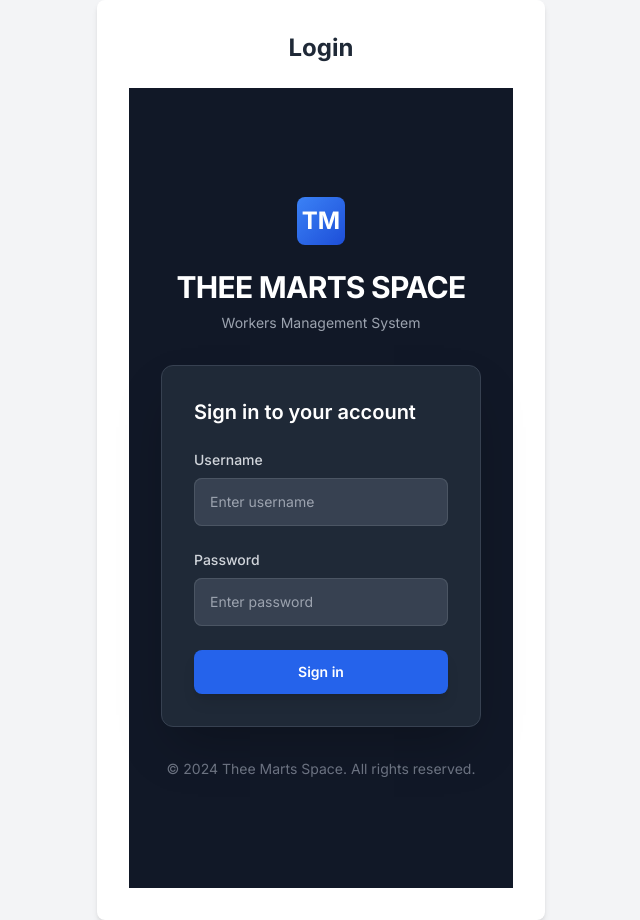
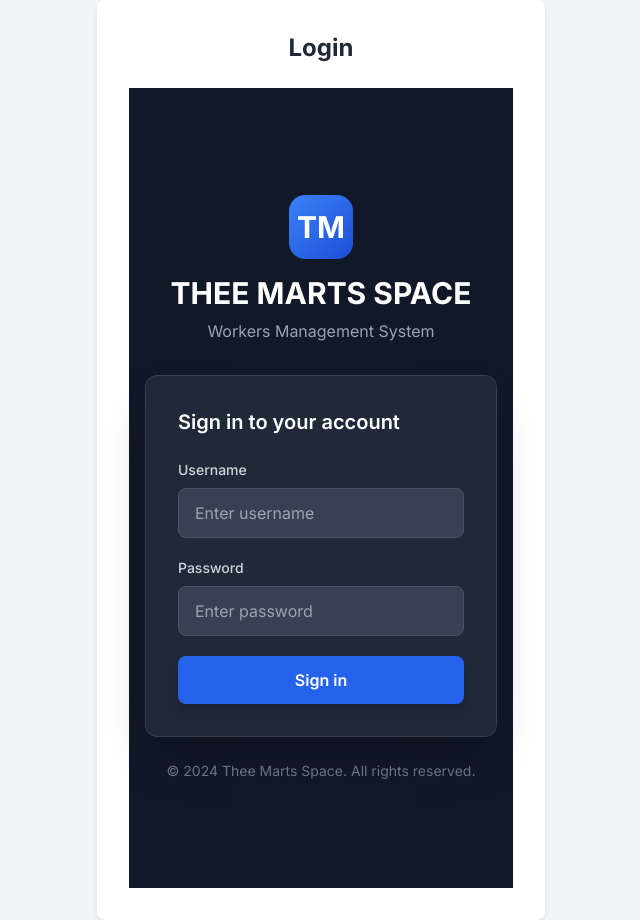
Before and after one commit to charleschyna/Workersmanagementsystem, a Next.js app in the folder workers-system/: page /login in a window 1280 px wide. Shown: the whole page, without its empty margins (319-959 px from the left). Built offline with nearby package versions, Linux system fonts and the light colour scheme.

Commit message:
Clean, simple login page

```diff
--- a/workers-system/src/components/LoginForm.tsx
+++ b/workers-system/src/components/LoginForm.tsx
@@ -34,32 +34,28 @@ export default function LoginForm() {
     }
 
     return (
-        <div className="flex min-h-screen items-center justify-center bg-gray-900 px-4 sm:px-6 lg:px-8">
-            <div className="w-full max-w-md space-y-8">
-                <div className="text-center">
-                    <div className="inline-flex items-center justify-center space-x-3 mb-6">
-                        <div className="w-12 h-12 bg-gradient-to-br from-blue-500 to-blue-700 rounded-lg flex items-center justify-center">
-                            <span className="text-2xl font-bold text-white">TM</span>
+        <div className="min-h-screen bg-gray-900 flex items-center justify-center p-4">
+            <div className="w-full max-w-md">
+                {/* Logo and Title */}
+                <div className="text-center mb-8">
+                    <div className="inline-flex items-center justify-center w-16 h-16 bg-gradient-to-br from-blue-500 to-blue-700 rounded-2xl mb-4">
+                        <span className="text-3xl font-bold text-white">TM</span>
                     </div>
-                    </div>
-                    <h2 className="text-3xl font-bold tracking-tight text-white">
-                        THEE MARTS SPACE
-                    </h2>
-                    <p className="mt-2 text-sm text-gray-400">
-                        Workers Management System
-                    </p>
+                    <h1 className="text-3xl font-bold text-white mb-2">THEE MARTS SPACE</h1>
+                    <p className="text-gray-400">Workers Management System</p>
                 </div>
 
-                <div className="mt-8 bg-gray-800 rounded-xl shadow-2xl border border-gray-700 p-8">
-                    <h3 className="text-xl font-semibold text-white mb-6">Sign in to your account</h3>
+                {/* Login Card */}
+                <div className="bg-gray-800 rounded-xl shadow-2xl border border-gray-700 p-8">
+                    <h2 className="text-xl font-semibold text-white mb-6">Sign in to your account</h2>
 
                     {error && (
-                        <div className="mb-6 rounded-lg bg-red-900 border border-red-700 p-4">
+                        <div className="mb-6 p-4 bg-red-900/50 border border-red-700 rounded-lg">
                             <p className="text-sm text-red-200">{error}</p>
                         </div>
                     )}
 
-                    <form onSubmit={handleSubmit} className="space-y-6">
+                    <form onSubmit={handleSubmit} className="space-y-5">
                         <div>
                             <label htmlFor="username" className="block text-sm font-medium text-gray-300 mb-2">
                                 Username
@@ -69,7 +65,8 @@ export default function LoginForm() {
                                 name="username"
                                 type="text"
                                 required
-                                className="block w-full rounded-lg border-0 bg-gray-700 px-4 py-3 text-white placeholder-gray-400 ring-1 ring-inset ring-gray-600 focus:ring-2 focus:ring-inset focus:ring-blue-500 sm:text-sm sm:leading-6"
+                                autoComplete="username"
+                                className="w-full px-4 py-3 bg-gray-700 border border-gray-600 rounded-lg text-white placeholder-gray-400 focus:outline-none focus:ring-2 focus:ring-blue-500 focus:border-transparent"
                                 placeholder="Enter username"
                             />
                         </div>
@@ -83,24 +80,24 @@ export default function LoginForm() {
                                 name="password"
                                 type="password"
                                 required
-                                className="block w-full rounded-lg border-0 bg-gray-700 px-4 py-3 text-white placeholder-gray-400 ring-1 ring-inset ring-gray-600 focus:ring-2 focus:ring-inset focus:ring-blue-500 sm:text-sm sm:leading-6"
+                                autoComplete="current-password"
+                                className="w-full px-4 py-3 bg-gray-700 border border-gray-600 rounded-lg text-white placeholder-gray-400 focus:outline-none focus:ring-2 focus:ring-blue-500 focus:border-transparent"
                                 placeholder="Enter password"
                             />
                         </div>
 
-                        <div>
                         <button
                             type="submit"
                             disabled={loading}
-                                className="flex w-full justify-center rounded-lg bg-blue-600 px-4 py-3 text-sm font-semibold text-white shadow-lg hover:bg-blue-700 focus-visible:outline focus-visible:outline-2 focus-visible:outline-offset-2 focus-visible:outline-blue-600 disabled:opacity-50 disabled:cursor-not-allowed transition"
+                            className="w-full py-3 px-4 bg-blue-600 hover:bg-blue-700 text-white font-semibold rounded-lg shadow-lg transition-colors duration-200 disabled:opacity-50 disabled:cursor-not-allowed"
                         >
                             {loading ? "Signing in..." : "Sign in"}
                         </button>
-                        </div>
                     </form>
                 </div>
 
-                <p className="text-center text-sm text-gray-500">
+                {/* Footer */}
+                <p className="text-center text-sm text-gray-500 mt-6">
                     © 2024 Thee Marts Space. All rights reserved.
                 </p>
             </div>
```
Lines whose indentation alone changed are shown as unchanged.
